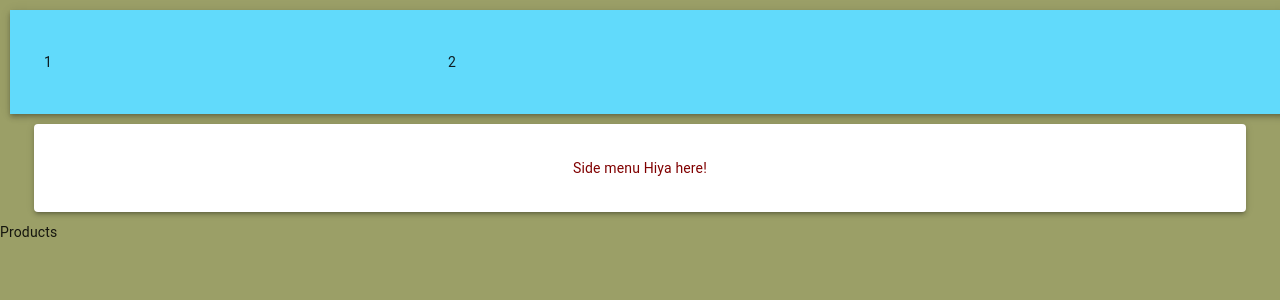
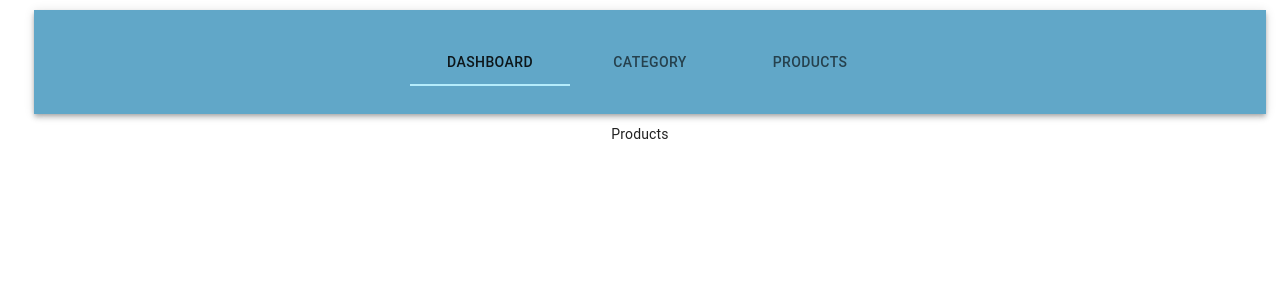
Before and after one commit to ninohero/dashboard-with-graphs, a React (Create React App) app: page /products in a window 1280 px wide. Shown: the top 300 px of the page. Built offline with nearby package versions, Linux system fonts and the light colour scheme.

Commit message:
changed logo, added nav items in header nav bar

```diff
--- a/src/components/App.js
+++ b/src/components/App.js
@@ -25,19 +25,14 @@ function App(props) {
   });
 
   return (
-    <>
+    <Container maxWidth="xl" className="App">
       <Header />
-      <Container maxWidth="lg" className="App">
-        <Paper elevation={3}>
-          <SideMenu className={classes.list} />
-        </Paper>
-      </Container>
       <Switch>
         <Route exact path="/" component={Dashboard} />
         <Route path="/category" component={Category} />
         <Route path="/products" component={Products} />
       </Switch>
-    </>
+    </Container>
   );
 }
 
--- a/src/components/Dashboard.js
+++ b/src/components/Dashboard.js
@@ -7,6 +7,7 @@ import { makeStyles, withStyles } from "@material-ui/core/styles";
 import {
   Button,
   Drawer,
+  Paper,
   Typography,
   List,
   ListItem,
@@ -51,8 +52,6 @@ function Dashboard(props) {
     setState({ ...state, [anchor]: open });
   };
 
-  console.log(styles.list);
-
   const list = (anchor) => (
     <>
       <Grid container>
@@ -92,10 +91,9 @@ function Dashboard(props) {
     </>
   );
 
-  console.log("props", props);
-
   return (
     <>
+      <Paper elevation="2">
         <img src={logo} className="App-logo" alt="logo" />
         <Typography variant="h4" component="h1" gutterBottom>
           Create React App + Material-UI{" "}
@@ -123,6 +121,7 @@ function Dashboard(props) {
         >
           {list("top")}
         </Drawer>
+      </Paper>
     </>
   );
 }
--- a/src/components/Header.js
+++ b/src/components/Header.js
@@ -1,25 +1,47 @@
 import React, { useState } from "react";
 import { makeStyles } from "@material-ui/core/styles";
-import { AppBar, Toolbar, Grid } from "@material-ui/core";
+import { AppBar, Toolbar, Tabs, Tab } from "@material-ui/core";
+
+function a11yProps(index) {
+  return {
+    id: `wrapped-tab-${index}`,
+    "aria-controls": `wrapped-tabpanel-${index}`,
+  };
+}
 
 const useStyles = makeStyles({
-  theText: {
-    color: "taupe",
+  root: {
+    flexGrow: 1,
   },
 });
 
 const Header = () => {
+  const classes = useStyles();
+  const [value, setValue] = React.useState("one");
+
+  const handleChange = (event, newValue) => {
+    setValue(newValue);
+  };
+
   return (
-    <AppBar position="static">
-      <Toolbar>
-        <Grid container>
-          <Grid item sm={4} style={{ border: "1px sm red" }}>
-            1
-          </Grid>
-          <Grid item sm={8} style={{ border: "1px sm black" }}>
-            2
-          </Grid>
-        </Grid>
+    <AppBar position="static" className={classes.root}>
+      <Toolbar
+        style={{
+          display: "flex",
+          alignItems: "center",
+          justifyContent: "center",
+        }}
+      >
+        <Tabs
+          value={value}
+          onChange={handleChange}
+          aria-label="wrapped label tabs"
+          centered={true}
+        >
+          <Tab value="one" label="Dashboard" {...a11yProps("one")} />
+          <Tab value="two" label="Category" {...a11yProps("two")} />
+          <Tab value="three" label="Products" {...a11yProps("three")} />
+        </Tabs>
       </Toolbar>
     </AppBar>
   );
--- a/src/styles/theme.js
+++ b/src/styles/theme.js
@@ -6,9 +6,9 @@ const theme = createMuiTheme({
   palette: {
     type: "light",
     primary: {
-      main: "#61dafb",
-      light: "#61dafb",
-      dark: "#21a1c4",
+      main: "#61a7c8",
+      light: "#61a7c8",
+      dark: "#217191",
     },
     secondary: {
       main: "#b5ecfb",
@@ -19,7 +19,7 @@ const theme = createMuiTheme({
       main: red.A400,
     },
     background: {
-      default: "#9b9f67",
+      default: "#fff",
     },
   },
   overrides: {
```
Also changed, not shown: src/logo.svg, src/react-logo.svg (added). Lines whose indentation alone changed are shown as unchanged.
